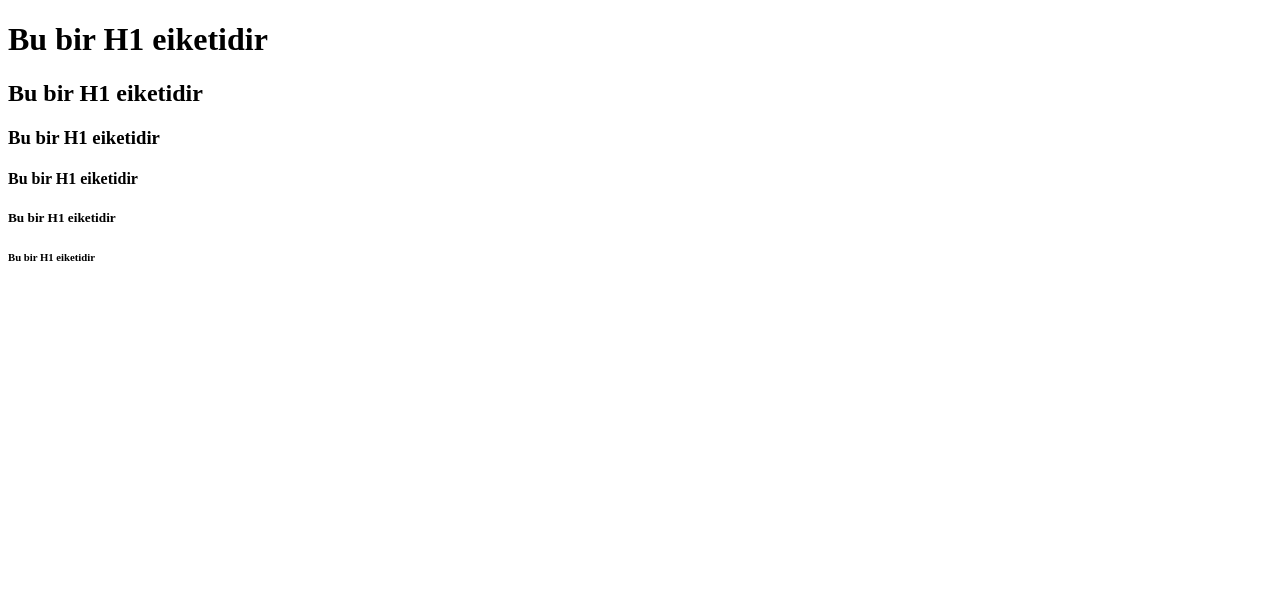
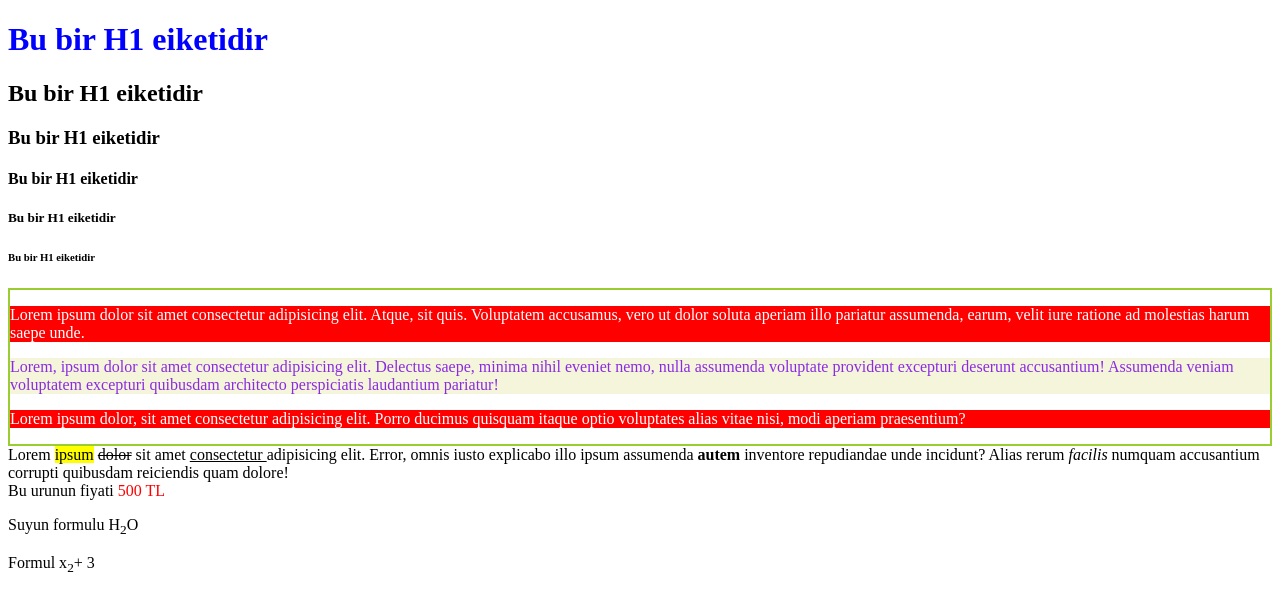
Before and after one commit to Kadir-Zeren/recap-html-01, a plain HTML site: page index.html in a window 1280 px wide. Drawn offline with Linux system fonts and the light colour scheme.

Commit message:
ikinci calisma

```diff
--- a/index.html
+++ b/index.html
@@ -4,7 +4,19 @@
     <meta charset="UTF-8" />
     <meta name="viewport" content="width=device-width, initial-scale=1.0" />
     <meta name="description" content="Dunyanin en iyi kalemleri cw-kalem" />
+    <link rel="shortcut icon" href="./img/logo.png" type="image/x-icon" />
+    <link rel="stylesheet" href="stil.css" />
     <title>Recap</title>
+    <style>
+      /* internal css */
+      .par {
+        color: white;
+        background-color: red;
+      }
+      #container {
+        border: 2px solid yellowgreen;
+      }
+    </style>
   </head>
   <body>
     <h1>Bu bir H1 eiketidir</h1>
@@ -13,5 +25,38 @@
     <h4>Bu bir H1 eiketidir</h4>
     <h5>Bu bir H1 eiketidir</h5>
     <h6>Bu bir H1 eiketidir</h6>
+
+    <div id="container">
+      <p class="par">
+        Lorem ipsum dolor sit amet consectetur adipisicing elit. Atque, sit
+        quis. Voluptatem accusamus, vero ut dolor soluta aperiam illo pariatur
+        assumenda, earum, velit iure ratione ad molestias harum saepe unde.
+      </p>
+
+      <!-- inline css -->
+      <p style="color: blueviolet; background-color: beige">
+        Lorem, ipsum dolor sit amet consectetur adipisicing elit. Delectus
+        saepe, minima nihil eveniet nemo, nulla assumenda voluptate provident
+        excepturi deserunt accusantium! Assumenda veniam voluptatem excepturi
+        quibusdam architecto perspiciatis laudantium pariatur!
+      </p>
+      <p class="par">
+        Lorem ipsum dolor, sit amet consectetur adipisicing elit. Porro ducimus
+        quisquam itaque optio voluptates alias vitae nisi, modi aperiam
+        praesentium?
+      </p>
+    </div>
+    <section>
+      Lorem <mark> ipsum</mark> <del> dolor</del> sit amet
+      <u> consectetur </u>adipisicing elit. Error, omnis iusto explicabo illo
+      ipsum assumenda <strong> autem </strong>inventore repudiandae unde
+      incidunt? Alias rerum <em> facilis </em>numquam accusantium corrupti
+      quibusdam reiciendis quam dolore!
+      <br />
+      <article>Bu urunun fiyati <span style="color: red">500 TL</span></article>
+    </section>
+
+    <p>Suyun formulu H<sub>2</sub>O</p>
+    <p>Formul x<sub>2</sub>+ 3</p>
   </body>
 </html>
--- /dev/null
+++ b/stil.css
@@ -0,0 +1,3 @@
+h1 {
+  color: blue;
+}
```
Also changed, not shown: links.html (added, +15 -0 lines), img/indir.png (deleted), img/logo.png (added).
